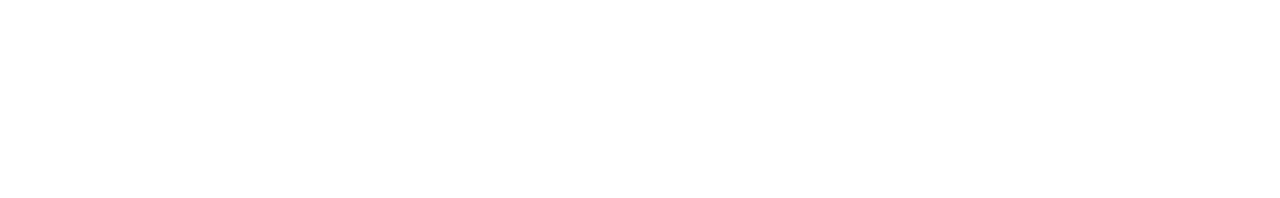
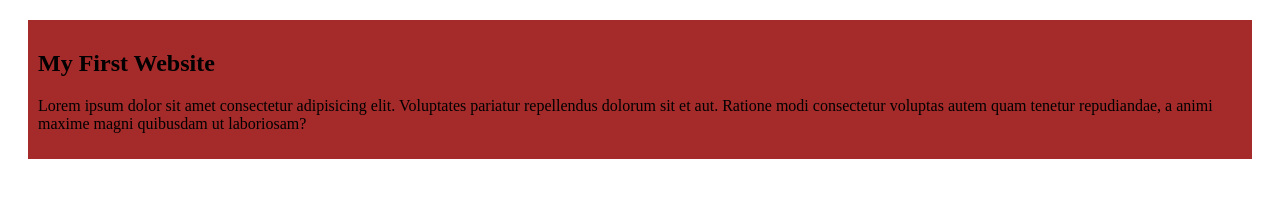
Before and after one commit to Shakkhor142/my-simple-website, a plain HTML site: page index.html in a window 1280 px wide. Drawn offline with Linux system fonts and the light colour scheme.

Commit message:
added the first blog

```diff
--- a/index.html
+++ b/index.html
@@ -4,8 +4,12 @@
     <meta charset="UTF-8">
     <meta name="viewport" content="width=device-width, initial-scale=1.0">
     <title>My Simple Website</title>
+    <link rel="stylesheet" href="styles/blog.css">
 </head>
 <body>
-
+    <div>
+        <h2>My First Website</h2>
+        <p>Lorem ipsum dolor sit amet consectetur adipisicing elit. Voluptates pariatur repellendus dolorum sit et aut. Ratione modi consectetur voluptas autem quam tenetur repudiandae, a animi maxime magni quibusdam ut laboriosam?</p>
+    </div>
 </body>
 </html>
--- /dev/null
+++ b/styles/blog.css
@@ -0,0 +1,5 @@
+div{
+    background-color: brown;
+    padding: 10px;
+    margin:20px;
+}
```
